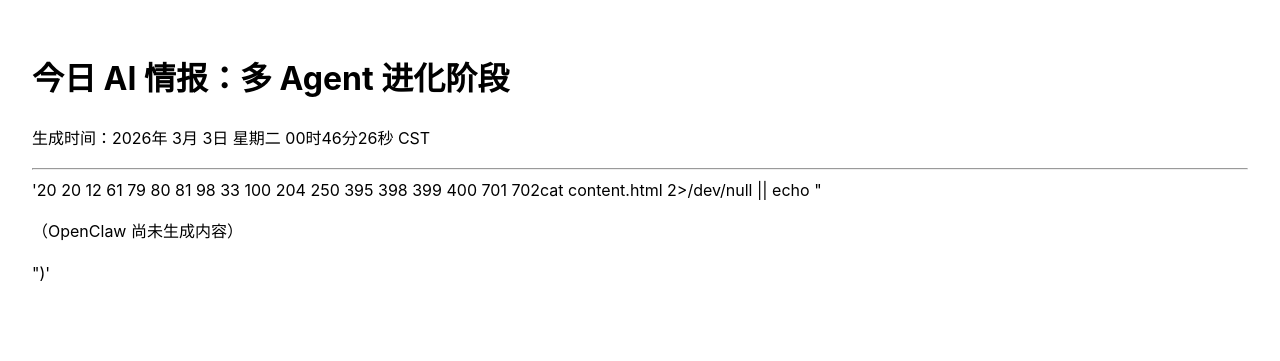
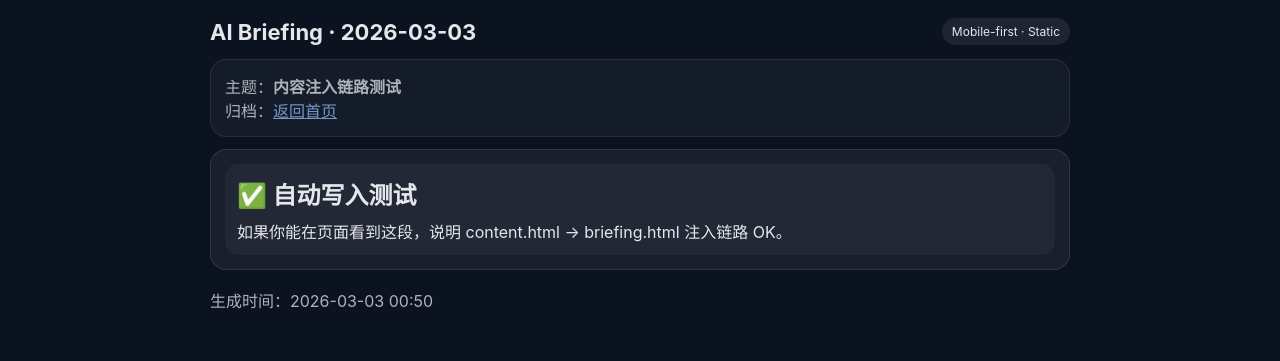
Before and after one commit to daishengyong/ai-briefing, a plain HTML site: page briefings/2026-03-03/briefing.html in a window 1280 px wide. Drawn offline with Linux system fonts and the light colour scheme.

Commit message:
publish: 2026-03-03

```diff
--- a/briefings/2026-03-03/briefing.html
+++ b/briefings/2026-03-03/briefing.html
@@ -1,12 +1,44 @@
 <!doctype html>
-<meta charset="utf-8" />
-<meta name="viewport" content="width=device-width, initial-scale=1" />
-<title>今日 AI 情报：多 Agent 进化阶段</title>
-<body style="font-family:-apple-system,system-ui;padding:24px;line-height:1.6">
-<h1>今日 AI 情报：多 Agent 进化阶段</h1>
-<p>生成时间：2026年 3月 3日 星期二 00时46分26秒 CST</p>
-<hr/>
-<!--CONTENT_START-->
-'20 20 12 61 79 80 81 98 33 100 204 250 395 398 399 400 701 702cat content.html 2>/dev/null || echo "<p>（OpenClaw 尚未生成内容）</p>")'
-<!--CONTENT_END-->
+<html lang="zh-CN">
+<head>
+  <meta charset="utf-8" />
+  <meta name="viewport" content="width=device-width, initial-scale=1" />
+  <title>AI Briefing · 2026-03-03</title>
+  <style>
+    body{font-family:-apple-system,BlinkMacSystemFont,system-ui,Segoe UI,Roboto,Helvetica,Arial;
+         margin:0;padding:18px;background:#0b1220;color:#e5e7eb}
+    .wrap{max-width:860px;margin:0 auto}
+    .top{display:flex;align-items:center;justify-content:space-between;gap:12px;margin-bottom:14px}
+    .badge{font-size:12px;padding:6px 10px;border-radius:999px;background:rgba(255,255,255,.08)}
+    a{color:#93c5fd}
+    .card{background:rgba(255,255,255,.06);border:1px solid rgba(255,255,255,.1);
+          border-radius:16px;padding:14px;margin:12px 0}
+    details{background:rgba(0,0,0,.12);border-radius:12px;padding:10px}
+    summary{cursor:pointer;font-weight:600}
+    .muted{opacity:.75}
+  </style>
+</head>
+<body>
+  <div class="wrap">
+    <div class="top">
+      <h1 style="margin:0;font-size:22px">AI Briefing · 2026-03-03</h1>
+      <div class="badge">Mobile-first · Static</div>
+    </div>
+
+    <div class="card muted">
+      <div>主题：<b>内容注入链路测试</b></div>
+      <div>归档：<a href="/">返回首页</a></div>
+    </div>
+
+    <!-- === content injected === -->
+    <div class="card">
+<div style="padding:12px;border-radius:14px;background:rgba(255,255,255,.04)">
+  <h2 style="margin:0 0 8px">✅ 自动写入测试</h2>
+  <p style="margin:0">如果你能在页面看到这段，说明 content.html → briefing.html 注入链路 OK。</p>
+</div>
+    </div>
+
+    <div class="muted" style="margin:18px 0 28px">生成时间：2026-03-03 00:50</div>
+  </div>
 </body>
+</html>
```
Also changed, not shown: content.html (added, +4 -0 lines), manifest.json.
